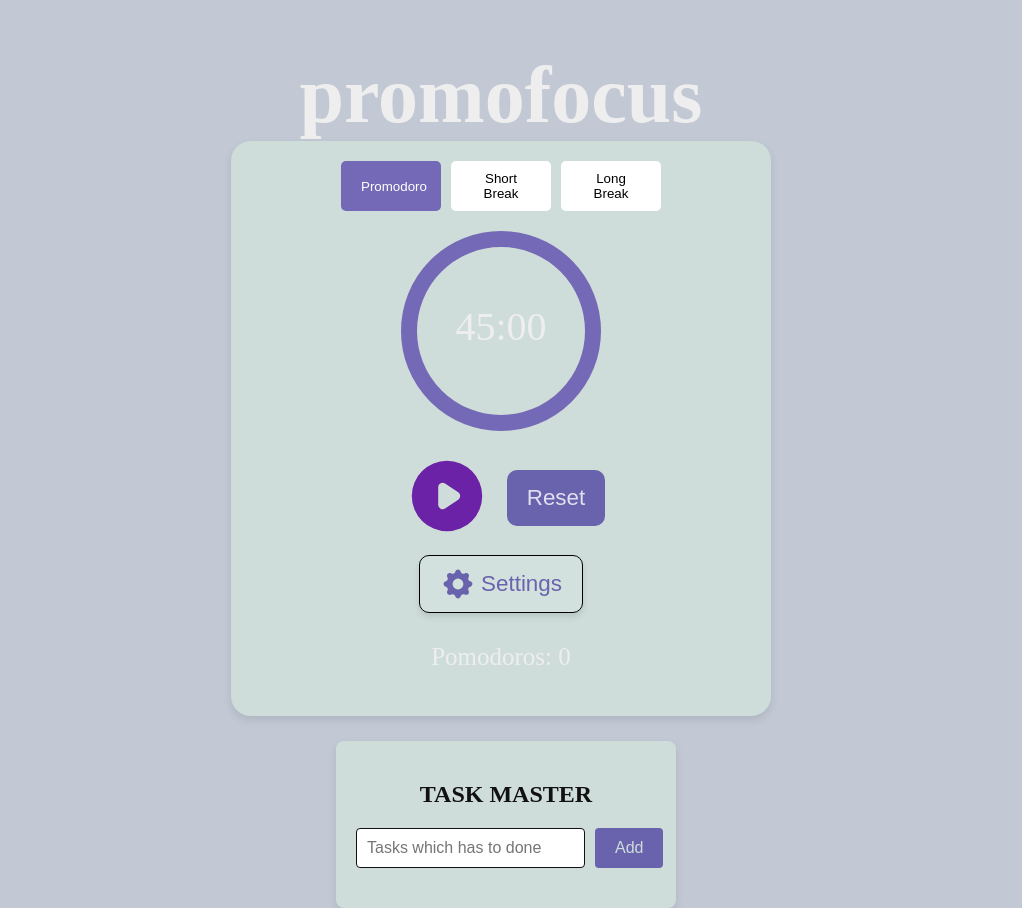
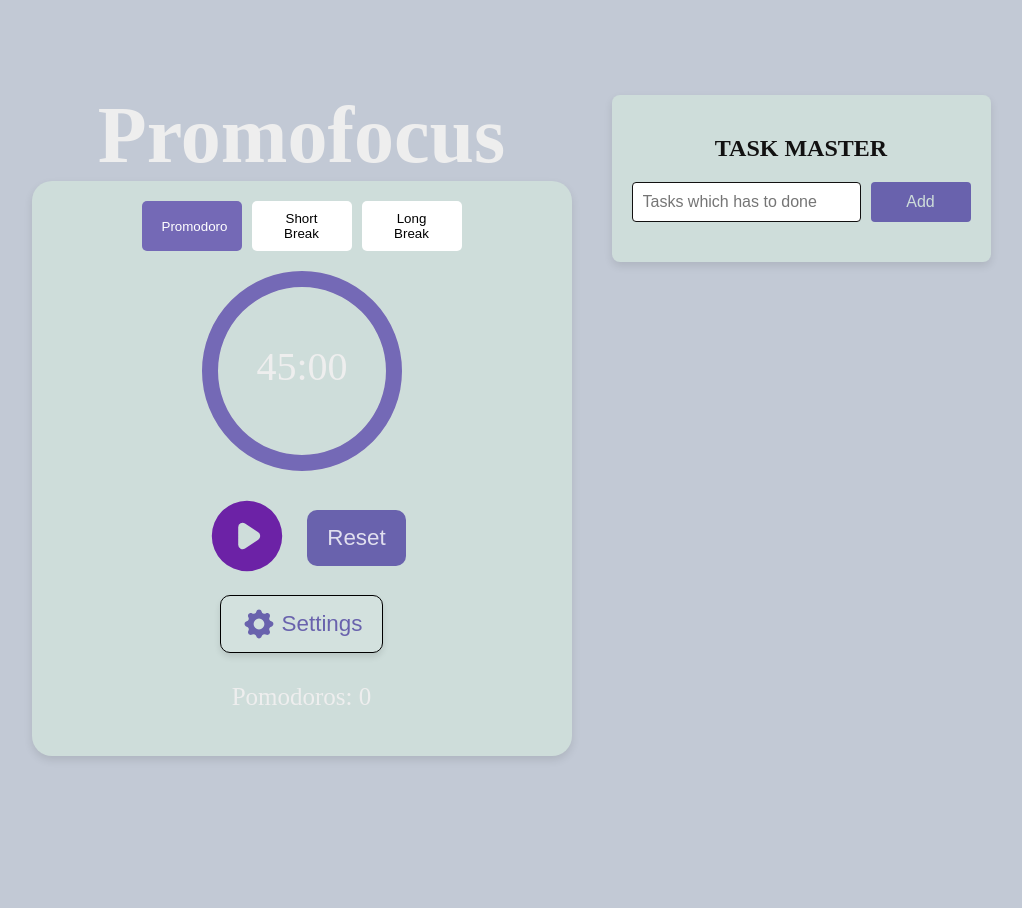
Before and after one commit to smartosid/promo, a React (Create React App) app: page / in a window 1280 px wide. Shown: the whole page, without its empty margins (134-1156 px from the left). After the commit the page ends 800 px from the top, so only its background shows below. Built offline with nearby package versions, Linux system fonts and the light colour scheme; a web font is replaced by a local one.

Commit message:
Update App.js

```diff
--- a/src/App.js
+++ b/src/App.js
@@ -1,10 +1,11 @@
 import React from 'react';
 import './App.css';
 import Timer from "./Timer";
+
 import Settings from "./Settings";
 import { useState } from "react";
 import SettingsContext from "./SettingsContext";
-import TodoList from './TodoList'; // Import the TodoList component
+import TodoList from './TodoList';
 
 function App() {
   const [showSettings, setShowSettings] = useState(false);
@@ -12,10 +13,12 @@ function App() {
   const [breakMinutes, setBreakMinutes] = useState(15);
 
   return (
-    <div className="flex-container">
-       <main>
+
+    <main>
+       <div class="container">
        <div className='try'>
-      <header> <h1>promofocus</h1></header>
+
+      <header> <h1>Promofocus</h1></header>
 
 
       {/* Render Timer or Settings based on showSettings state */}
@@ -27,9 +30,10 @@ function App() {
     <div className="todo-section">
       <TodoList />
     </div>
+    </div>
   </main>
 
-    </div>
+
   );
 }
 
```
